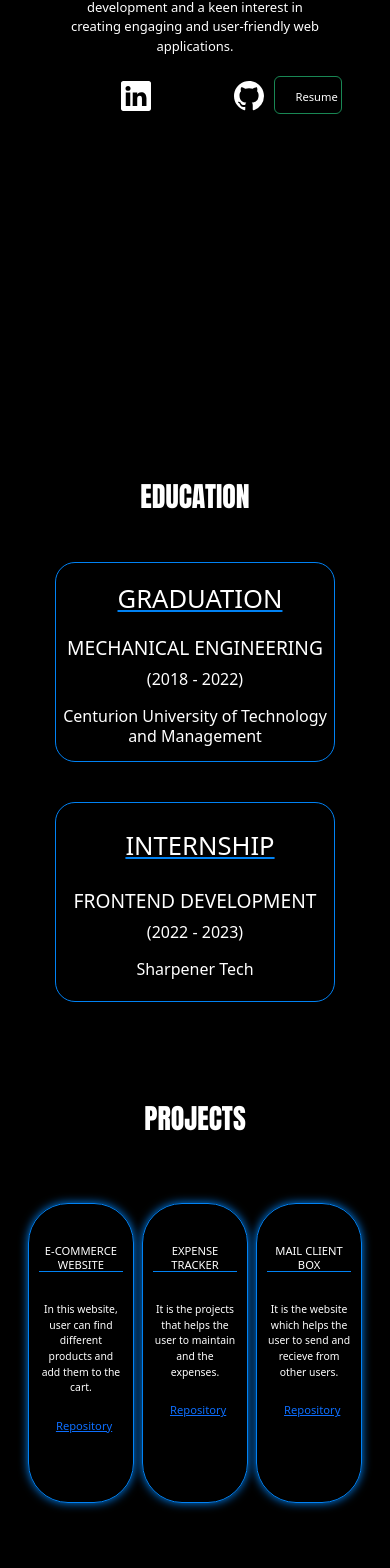
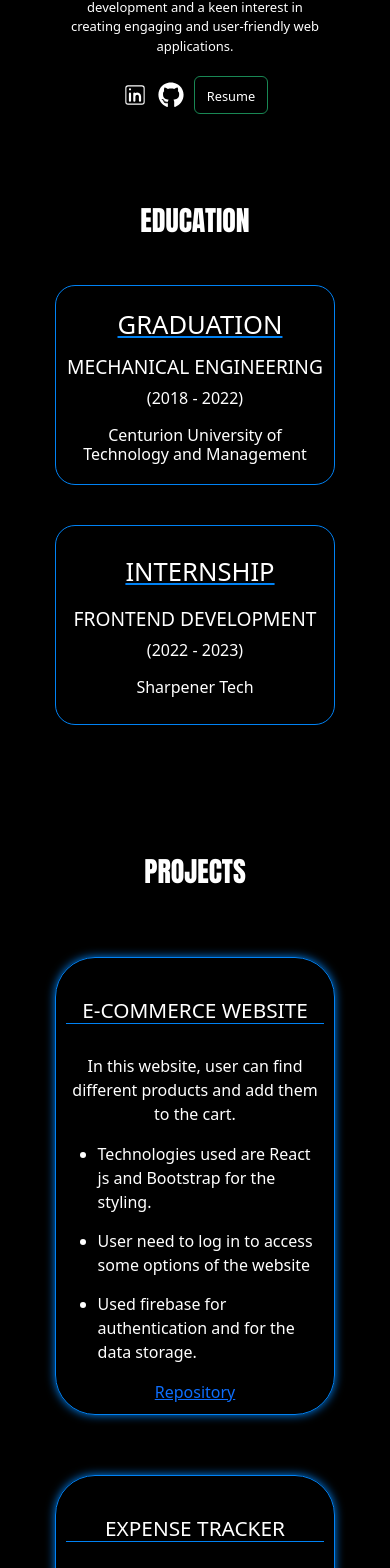
Before and after one commit to NagendraVarma1/my_protfolio, a React (Create React App) app: page / in a window 390 px wide. Shown: the part 426-1994 px from the top of the page. Built offline with nearby package versions, Linux system fonts and the light colour scheme.

Commit message:
Styling adjustments

```diff
--- a/package.json
+++ b/package.json
@@ -12,6 +12,7 @@
     "react": "^18.3.1",
     "react-bootstrap": "^2.10.2",
     "react-dom": "^18.3.1",
+    "react-icons": "^5.2.1",
     "react-scripts": "5.0.1",
     "react-scroll": "^1.9.0",
     "web-vitals": "^2.1.4"
--- a/src/Components/Education/Education.module.css
+++ b/src/Components/Education/Education.module.css
@@ -1,8 +1,9 @@
 .educationBg{
     width: 100%;
-    height: auto;
+    height: fit-content;
     padding-top: 60px;
     background-color: black;
+    padding-bottom: 30px;
 }
 
 .header {
@@ -10,7 +11,6 @@
     color: white;
     text-align: center;
     text-shadow: 0 0 20px black;
-    margin-top: 60px;
 }
 
 .cardDiv{
@@ -72,9 +72,7 @@
 }
 
 @media screen and (min-width: 1010px) and (max-width: 1350px) {
-    .educationBg{
-        height: 92vh;
-    }
+
     .cardDiv{
         justify-content: space-evenly;
     }
@@ -104,10 +102,6 @@
 
 @media screen and (max-width: 1000px) {
 
-    .educationBg{
-        height: auto;
-    }
-
     .header{
         margin-top: 10px;
     }
@@ -124,6 +118,7 @@
         margin-top: 40px;
         margin-left: 10%;
         height: 200px;
+        padding: 10px;
     }
     .course{
         width: 100%;
--- a/src/Components/Home/Home.js
+++ b/src/Components/Home/Home.js
@@ -1,6 +1,8 @@
 import { Button, Container } from "react-bootstrap";
 import myPic from "../../Assests/myPic.JPG";
 import classes from "./Home.module.css";
+import { FaGithub } from "react-icons/fa";
+import { CiLinkedin } from "react-icons/ci";
 
 const Home = () => {
   return (
@@ -20,7 +22,7 @@ const Home = () => {
           </p>
           <div>
             <a href="https://www.linkedin.com/in/nagendra-varma-lolabhattu-45b89b21a?utm_source=share&utm_campaign=share_via&utm_content=profile&utm_medium=android_app" target="_blank" rel="noreferrer">
-              <svg
+              {/* <svg
                 xmlns="http://www.w3.org/2000/svg"
                 width="30"
                 height="30"
@@ -30,10 +32,11 @@ const Home = () => {
                 style={{marginRight: '10px'}}
               >
                 <path d="M0 1.146C0 .513.526 0 1.175 0h13.65C15.474 0 16 .513 16 1.146v13.708c0 .633-.526 1.146-1.175 1.146H1.175C.526 16 0 15.487 0 14.854zm4.943 12.248V6.169H2.542v7.225zm-1.2-8.212c.837 0 1.358-.554 1.358-1.248-.015-.709-.52-1.248-1.342-1.248S2.4 3.226 2.4 3.934c0 .694.521 1.248 1.327 1.248zm4.908 8.212V9.359c0-.216.016-.432.08-.586.173-.431.568-.878 1.232-.878.869 0 1.216.662 1.216 1.634v3.865h2.401V9.25c0-2.22-1.184-3.252-2.764-3.252-1.274 0-1.845.7-2.165 1.193v.025h-.016l.016-.025V6.169h-2.4c.03.678 0 7.225 0 7.225z" />
-              </svg>
+              </svg> */}
+              <CiLinkedin className={classes.icon}/>
             </a>
             <a href="https://github.com/NagendraVarma1" target="_blank" rel="noreferrer">
-              <svg
+              {/* <svg
                 xmlns="http://www.w3.org/2000/svg"
                 width="30"
                 height="30"
@@ -43,9 +46,10 @@ const Home = () => {
                 style={{marginRight: '10px'}}
               >
                 <path d="M8 0C3.58 0 0 3.58 0 8c0 3.54 2.29 6.53 5.47 7.59.4.07.55-.17.55-.38 0-.19-.01-.82-.01-1.49-2.01.37-2.53-.49-2.69-.94-.09-.23-.48-.94-.82-1.13-.28-.15-.68-.52-.01-.53.63-.01 1.08.58 1.23.82.72 1.21 1.87.87 2.33.66.07-.52.28-.87.51-1.07-1.78-.2-3.64-.89-3.64-3.95 0-.87.31-1.59.82-2.15-.08-.2-.36-1.02.08-2.12 0 0 .67-.21 2.2.82.64-.18 1.32-.27 2-.27s1.36.09 2 .27c1.53-1.04 2.2-.82 2.2-.82.44 1.1.16 1.92.08 2.12.51.56.82 1.27.82 2.15 0 3.07-1.87 3.75-3.65 3.95.29.25.54.73.54 1.48 0 1.07-.01 1.93-.01 2.2 0 .21.15.46.55.38A8.01 8.01 0 0 0 16 8c0-4.42-3.58-8-8-8" />
-              </svg>
+              </svg> */}
+              <FaGithub className={classes.icon}/>
             </a>
-            <Button variant="outline-success"><a style={{textDecoration: 'none', color: 'white'}} href="nagendra_varma_frontend_developer.pdf" download='Nagendra_Resume.pdf'>Resume</a></Button>
+            <Button variant="outline-success" className={classes.btn} ><a href="nagendra_varma_frontend_developer.pdf" download='Nagendra_Resume.pdf'>Resume</a></Button>
           </div>
         </div>
       </Container>
--- a/src/Components/Home/Home.module.css
+++ b/src/Components/Home/Home.module.css
@@ -36,6 +36,18 @@
     justify-content: center;
 }
 
+.icon{
+    color: white;
+    width: 36px;
+    height: 36px;
+    margin-right: 10px;
+}
+.btn a{
+    text-decoration: none;
+    color: white;
+    text-align: center;
+}
+
 @keyframes fontcolor {
     0% {
         color: aqua;
@@ -52,6 +64,16 @@
 }
 
 @media screen and (min-width: 480px) and (max-width: 995px) {
+
+    .bg{
+        margin: 0;
+        padding: 0;
+        height: fit-content;
+        background-color: black;
+        padding-top: 30px;
+        padding-bottom: 20px;
+
+    }
     .container{
         display: block;
     }
@@ -81,9 +103,10 @@
     .bg{
         margin: 0;
         padding: 0;
-        height: 92vh;
+        height: fit-content;
         background-color: black;
         padding-top: 30px;
+        padding-bottom: 20px;
 
     }
     .container{
@@ -111,4 +134,19 @@
         width: 70%;
         font-size: small;
     }
+    .icon{
+        color: white;
+        width: 26px;
+        height: 26px;
+        margin-right: 10px;
+    }
+    .btn{
+        width: fit-content;
+        height: fit-content;
+    }
+
+    .btn a{
+        font-size: 0.8rem;
+        margin-bottom: 5px;
+    }
 }
--- a/src/Components/Projects/Projects.js
+++ b/src/Components/Projects/Projects.js
@@ -22,9 +22,11 @@ const Projects = () => {
               Used firebase for authentication and for the data storage.
             </li>
           </ul>
+          <div style={{ textAlign: "center" }}>
             <a href="https://github.com/NagendraVarma1/Ecommerce-Website-Main">
               Repository
             </a>
+          </div>
         </div>
         <div className={classes.card}>
           <h3 className={classes.projectTitle}>EXPENSE TRACKER</h3>
@@ -42,9 +44,11 @@ const Projects = () => {
               Used firebase for authentication and for the data storage.
             </li>
           </ul>
+          <div style={{ textAlign: "center" }}>
             <a href="https://github.com/NagendraVarma1/Ecommerce-Website-Main">
               Repository
             </a>
+          </div>
         </div>
         <div className={classes.card}>
           <h3 className={classes.projectTitle}>MAIL CLIENT BOX</h3>
@@ -64,9 +68,11 @@ const Projects = () => {
               unwanted mails.
             </li>
           </ul>
+          <div style={{ textAlign: "center" }}>
             <a href="https://github.com/NagendraVarma1/Ecommerce-Website-Main">
               Repository
             </a>
+          </div>
         </div>
       </div>
     </div>
--- a/src/Components/Projects/Projects.module.css
+++ b/src/Components/Projects/Projects.module.css
@@ -1,6 +1,6 @@
 .projectsBg{
     width: 100%;
-    height: 92vh;
+    height: max-content;
     background-color: black;
     padding-top: 100px;
 }
@@ -14,10 +14,11 @@
 
 .cardDiv{
     width: 90%;
-    height: 600px;
+    height: max-content;
     margin-left: 5%;
     display: flex;
     justify-content: space-evenly;
+    padding-bottom: 30px;
 }
 
 .card{
@@ -48,6 +49,8 @@
     color: white;
 }
 
+
+
 @media screen and (min-width: 730px) and (max-width: 1040px) {
 
     .projectTitle{
@@ -69,35 +72,19 @@
 
 @media screen and (max-width: 729.9px) {
 
-    .projectsBg{
-        width: 100%;
-        height: auto;
-        background-color: black;
-        padding-top: 100px;
-    }
     .cardDiv{
         display: flex;
-        flex-wrap: wrap;
-    }
-    .list{
-        display: none;
-    }
-    .projectTitle{
-        font-size: 0.7rem;
-    }
-
-    .description{
-        font-size: 0.65rem;
+        flex-direction: column;
     }
 
     .card{
-        height: 300px;
+        width: 80%;
+        height: fit-content;
         margin-top: 60px;
+        margin-left: 10%;
+    }
+    .list{
+        margin-top: 15px;
     }
 
-    a {
-        font-size: 0.7rem;
-        margin-top: 50px;
-        margin-left: 20%;
-    }
 }
```
Also changed, not shown: 1 other file (tests, documents, lock files or other folders). Lines whose indentation alone changed are shown as unchanged.
